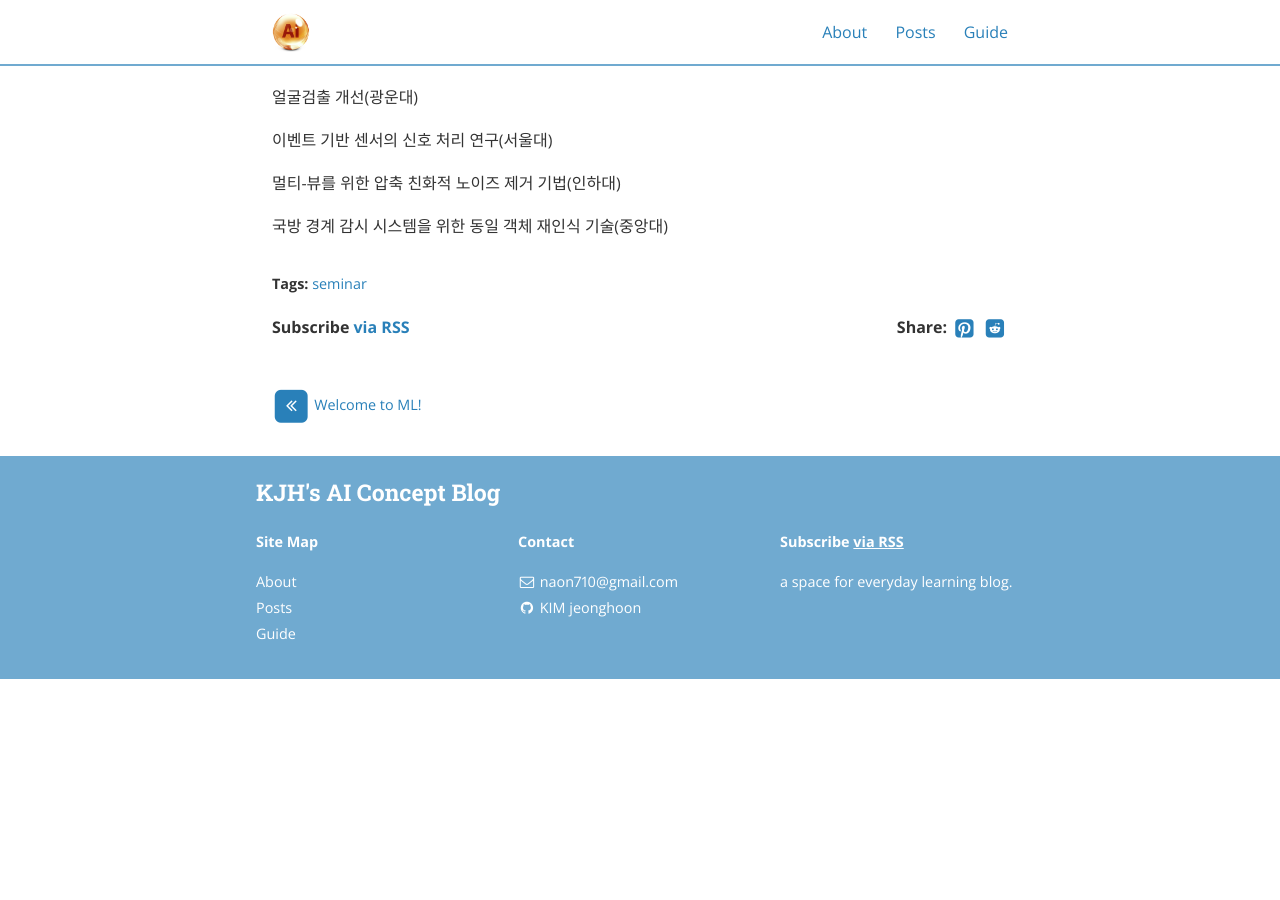
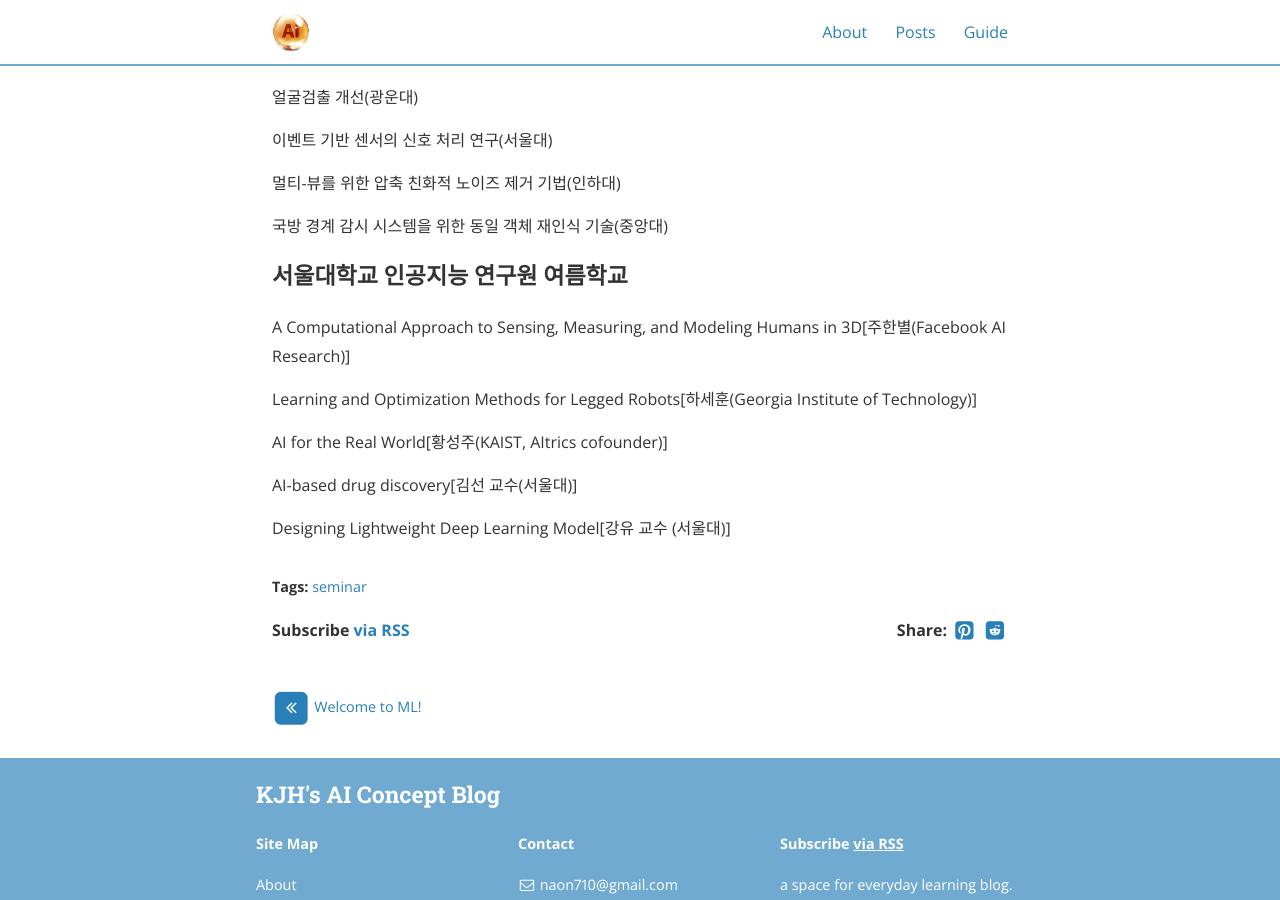
Before and after one commit to jeonghoonkim1211/jeonghoonkim1211.github.io, a Jekyll site: the page built from _posts/2021-02-22-seminar1.md, in a window 1280 px wide and 900 px high, scrolled down 1584 px. Built offline with Jekyll 4.4.1, drawn with Linux system fonts in a browser that asks for light colours; nearby versions of some CDN libraries; before the commit the page ends 2263 px from its top, so only the background shows below that.

Commit message:
Update 2021-02-22-seminar1.md

```diff
--- a/_posts/2021-02-22-seminar1.md
+++ b/_posts/2021-02-22-seminar1.md
@@ -63,3 +63,14 @@ An active noise cancellation algorithm robust to impulsive noise using variable
 멀티-뷰를 위한 압축 친화적 노이즈 제거 기법(인하대)
 
 국방 경계 감시 시스템을 위한 동일 객체 재인식 기술(중앙대)
+
+### 서울대학교 인공지능 연구원 여름학교
+A Computational Approach to Sensing, Measuring, and Modeling Humans in 3D[주한별(Facebook AI Research)]
+
+Learning and Optimization Methods for Legged Robots[하세훈(Georgia Institute of Technology)]
+
+AI for the Real World[황성주(KAIST, AItrics cofounder)]
+
+AI-based drug discovery[김선 교수(서울대)]
+
+Designing Lightweight Deep Learning Model[강유 교수 (서울대)]
```
